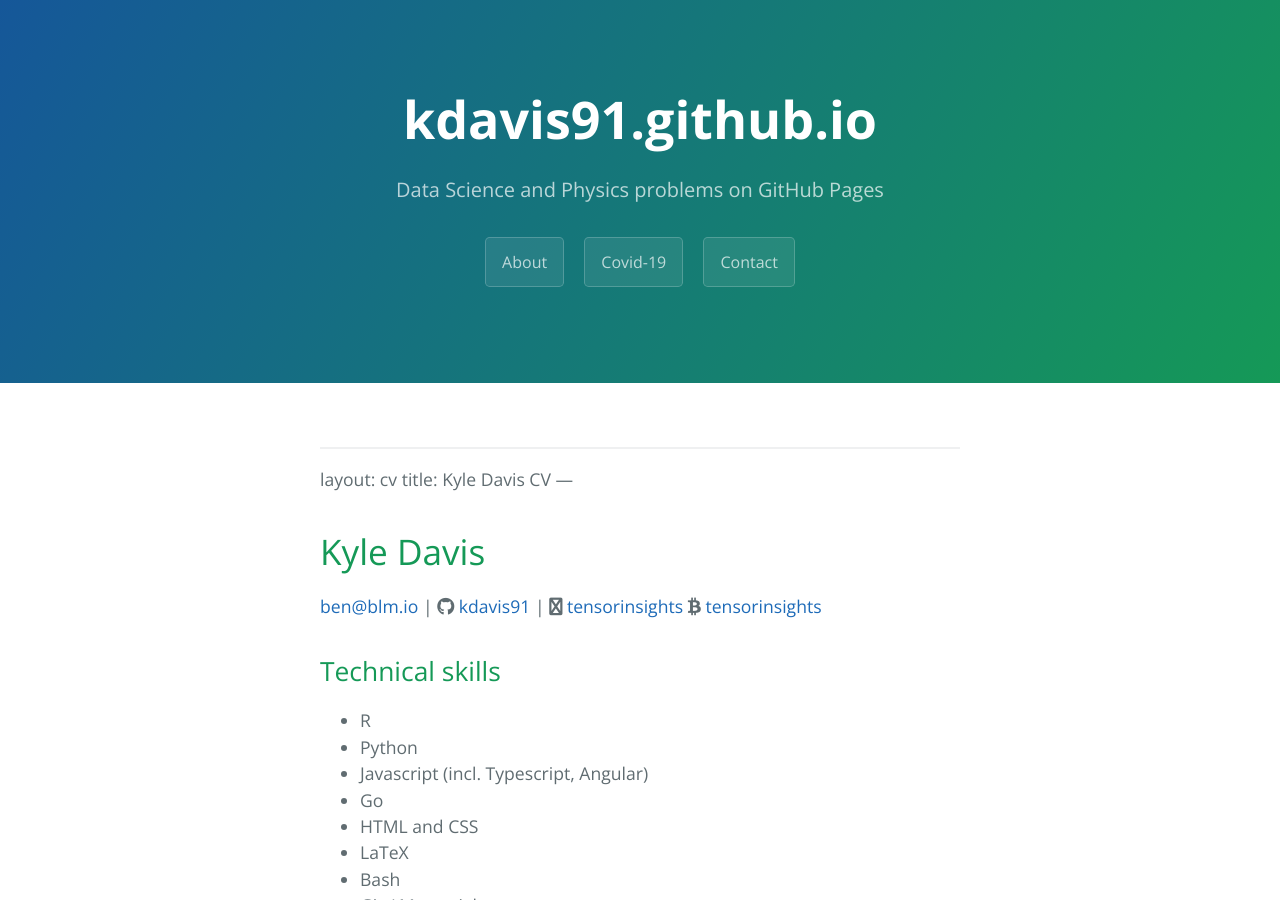
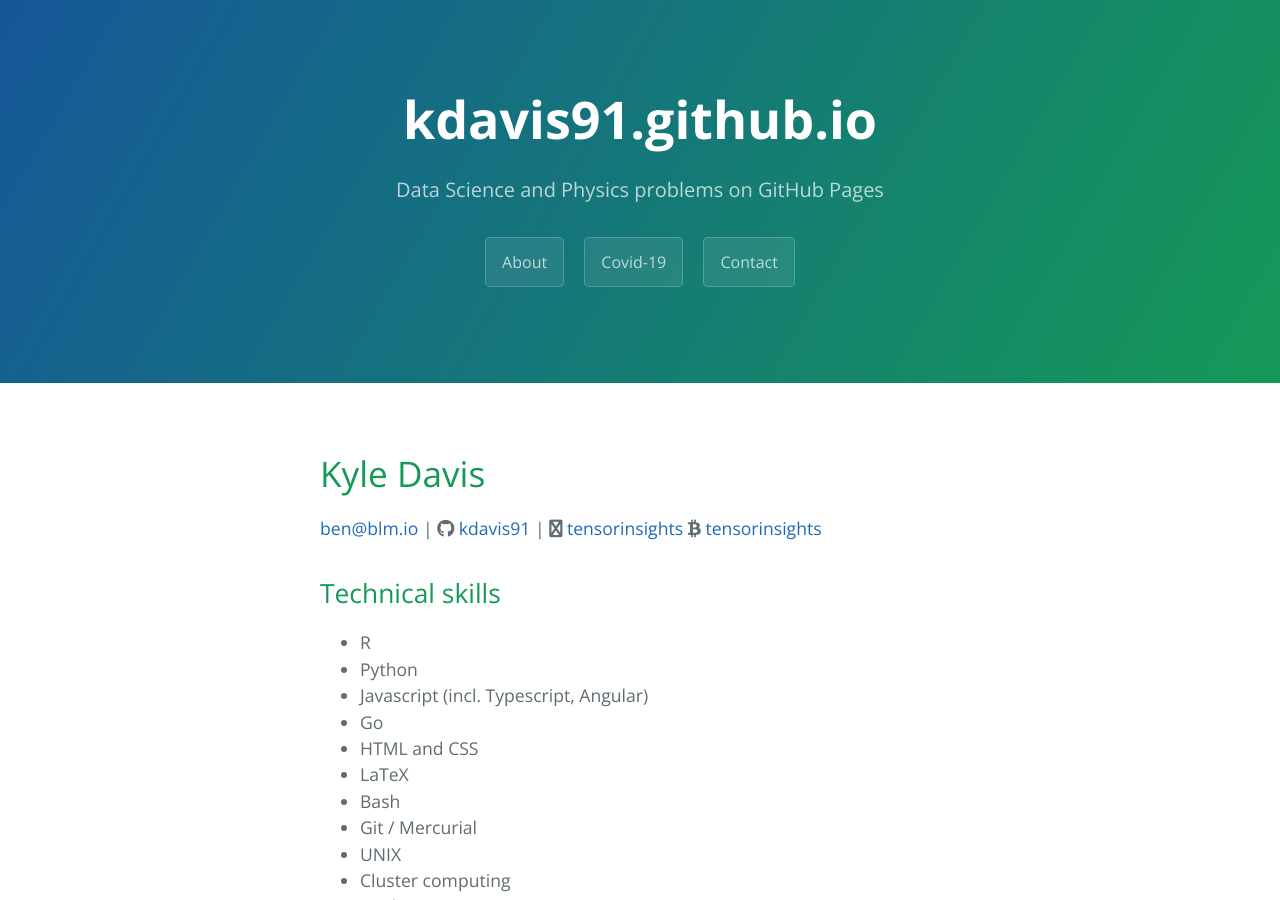
Before and after one commit to kdavis91/kdavis91.github.io, a Jekyll site: the page built from about.md, in a window 1280 px wide and 900 px high. Built offline with Jekyll 4.4.1, drawn with Linux system fonts in a browser that asks for light colours; nearby versions of some CDN libraries.

Commit message:
Update about.md

```diff
--- a/about.md
+++ b/about.md
@@ -17,11 +17,9 @@ author:
 order: 0
 ---
 
----
-layout: cv
-title: Kyle Davis CV
----
 # Kyle Davis
+
+
 
 <div id="webaddress">
 <a href="mailto:ben@blm.io">ben@blm.io</a>
```
